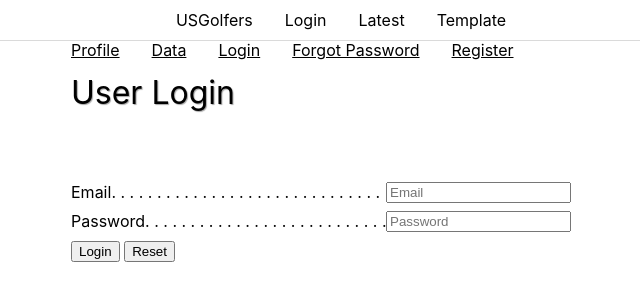
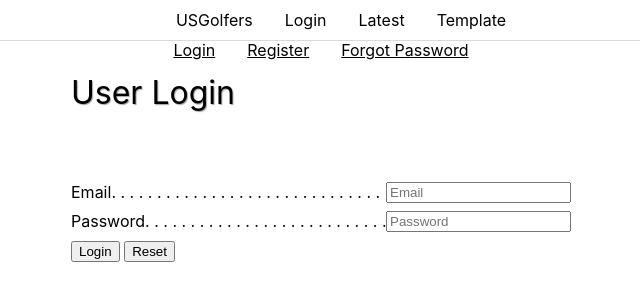
Before and after one commit to RichT-K/USGClient, a Svelte app: page /profile/login in a window 1280 px wide. Shown: the top 300 px of the page, without its empty margins (319-959 px from the left). Built offline with nearby package versions, Linux system fonts and the light colour scheme.

Commit message:
rich-limit access when not logged in

```diff
--- a/src/Profile/Profile.svelte
+++ b/src/Profile/Profile.svelte
@@ -19,17 +19,17 @@
         User = fnGetUser();
     }
 </script>
-<div class="flex">
+<nav class="flex">
+    {#if User.isLoggedIn}
     <a href on:click|preventDefault="{onChangeSection}">Profile</a>
     <a href on:click|preventDefault="{onChangeSection}">Data</a>
-    <a href on:click|preventDefault="{onChangeSection}">Login</a>
-    {#if User.isLoggedIn}
     <a href on:click|preventDefault="{onChangeSection}">Logout</a>
     {:else}
+    <a href on:click|preventDefault="{onChangeSection}">Login</a>
+    <a href on:click|preventDefault="{onChangeSection}">Register</a>
     <a href on:click|preventDefault="{onChangeSection}">Forgot Password</a>
     {/if}
-    <a href on:click|preventDefault="{onChangeSection}">Register</a>
-</div>
+</nav>
 <div class="Verbiage">
     <h1><b>{User.alias || "User"} {section}</b></h1>
 {#if section=="login" }
@@ -54,8 +54,9 @@
         margin:.2em 0em;
         padding:.2em 0em;
     }
-    .flex{
+    nav{
         display:flex;
+        justify-content: center;
         gap:2em;
     }
 </style>
```
